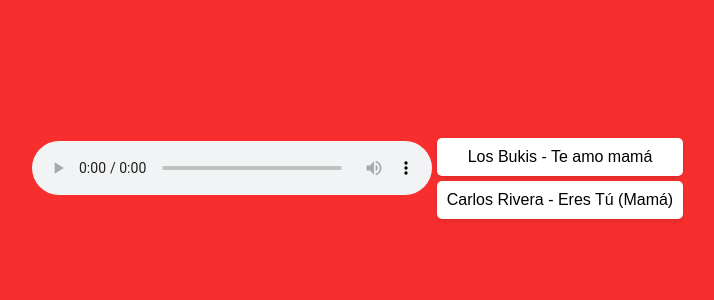
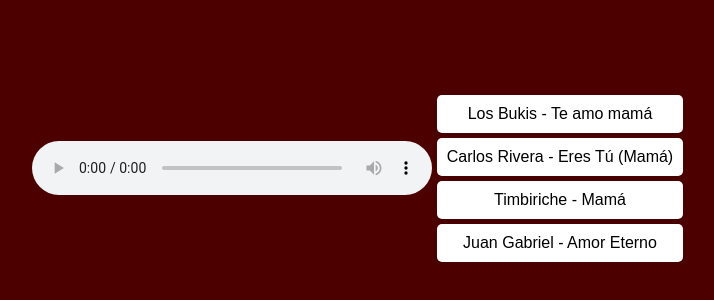
Before and after one commit to Viccat57/Playlist10deMayo, a plain HTML site: page index.html in a window 1280 px wide. Shown: the part 222-522 px from the top of the page, without its empty margins (280-994 px from the left). Drawn offline with Linux system fonts and the light colour scheme.

Commit message:
backgroung y canciones

```diff
--- a/index.html
+++ b/index.html
@@ -14,6 +14,8 @@
 <ul id="playlist">
   <li data-src="Los Bukis - Te amo mamá Lyric video.mp3">Los Bukis - Te amo mamá</li>
   <li data-src="Carlos Rivera - Eres Tú (Mamá).mp3">Carlos Rivera - Eres Tú (Mamá)</li>
+  <li data-src="Timbiriche - Mamá - Letra.mp3">Timbiriche - Mamá</li>
+  <li data-src="Juan Gabriel - Amor Eterno (En Vivo [Desde el Instituto Nacional de Bellas Artes]).mp3">Juan Gabriel - Amor Eterno</li>
 </ul>
 
 
--- a/style/style.css
+++ b/style/style.css
@@ -2,7 +2,7 @@
 
 body {
   font-family: Arial, sans-serif;
-  background-color: #f72e2e;
+  background-color: #4c0000;
   margin: 0;
   padding: 0;
   display: flex;
```
